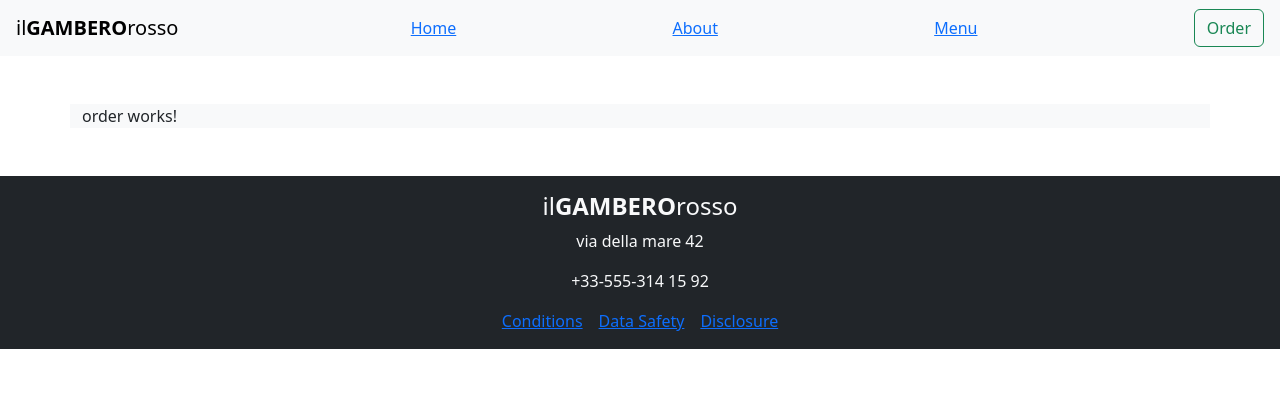
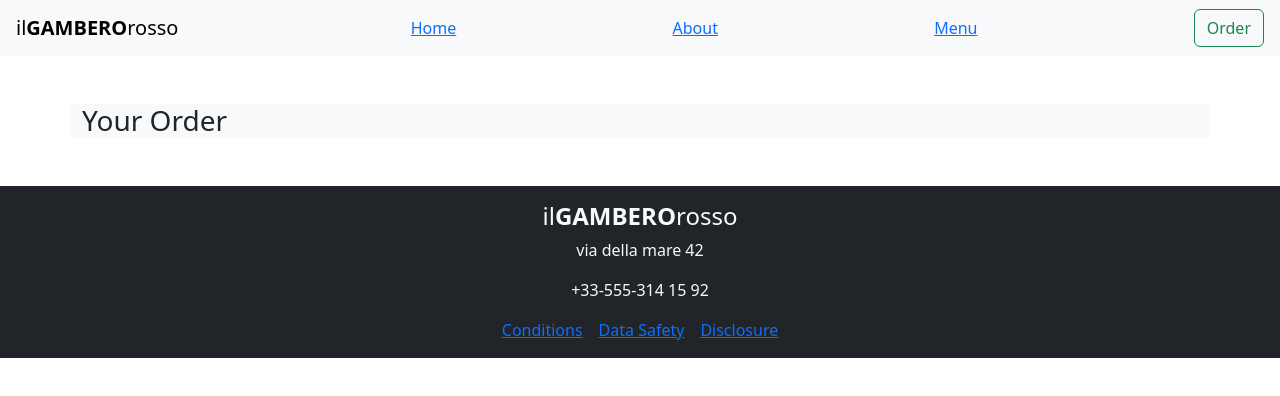
Before and after one commit to MarkoSchoretits/FE18-CR3-MarkoSchoretits, an Angular app: page /order in a window 1280 px wide. Shown: the top 396 px of the page. Built offline with nearby package versions, Linux system fonts and the light colour scheme.

Commit message:
U add show Order list

```diff
--- a/src/app/order/order.component.html
+++ b/src/app/order/order.component.html
@@ -1 +1,11 @@
-<p>order works!</p>
+
+<h3>Your Order</h3>
+
+
+<div class="cart-item" *ngFor="let item of items">
+
+ <span>{{ item.name }} </span>
+
+ <span>{{ item.price | currency }}</span>
+
+</div>
--- a/src/app/order/order.component.ts
+++ b/src/app/order/order.component.ts
@@ -1,10 +1,19 @@
-import { Component } from '@angular/core';
-
+import { Component, OnInit } from '@angular/core';
+import { CartService } from '../cart.service';
+import { IDishes } from '../IDishes';
 @Component({
   selector: 'app-order',
   templateUrl: './order.component.html',
   styleUrls: ['./order.component.css']
 })
-export class OrderComponent {
+
+export class OrderComponent implements OnInit {
+  items: IDishes[] = [];
+
+  constructor(private cartService: CartService) {}
+
+  ngOnInit(): void {
+    this.items = this.cartService.getItems();
+  }
 
 }
```
